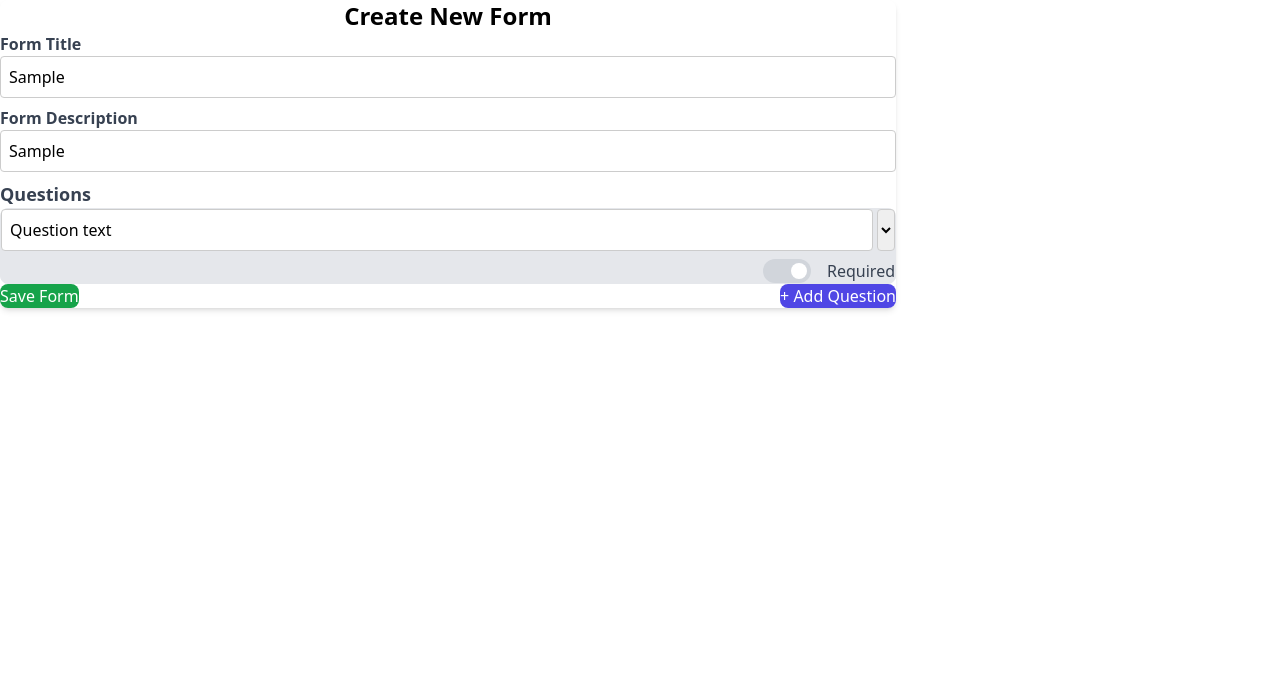
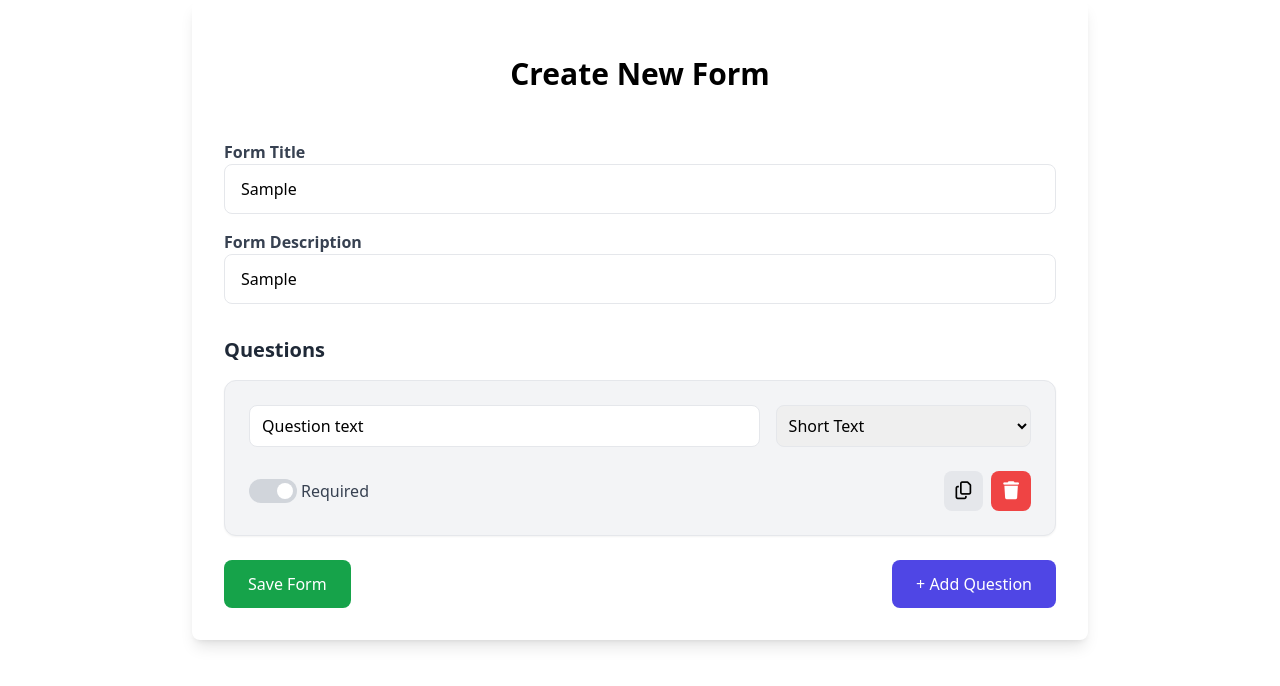
Before and after one commit to Rushabh2903/demo-create-form, an Angular app: page / in a window 1280 px wide. Both pictures are taken after typing "Sample", "Sample" into the empty fields and a click on the button "+ Add Question". Shown: the top 686 px of the page. Built offline with nearby package versions, Linux system fonts and the light colour scheme.

Commit message:
fixed design issues

```diff
--- a/src/app/app.component.css
+++ b/src/app/app.component.css
@@ -1,38 +1,8 @@
 /* src/app/app.component.css */
-* {
-  margin: 0;
-  padding: 0;
-}
+
 body {
   font-family: 'Arial', sans-serif;
   background-color: #9a3111;
   margin: 0;
   padding: 0;
 }
-
-  .button {
-    padding: 8px 16px;
-    border: 1px solid #9d3a3a;
-    background-color: #f0f0f0;
-    cursor: pointer;
-    border-radius: 4px;
-  }
-
-  .button:hover {
-    background-color: #e0e0e0;
-  }
-
-  input[type="text"],
-  textarea,
-  select {
-    padding: 8px;
-    border: 1px solid #ccc;
-    border-radius: 4px;
-    width: 100%;
-    box-sizing: border-box;
-    margin-bottom: 8px;
-  }
-
-  textarea {
-    resize: vertical;
-  }
--- a/src/app/app.component.html
+++ b/src/app/app.component.html
@@ -1,8 +1,8 @@
-<div class="max-w-4xl mx-auto bg-white rounded-lg shadow-md p-6">
+<!-- <div class="max-w-4xl mx-auto bg-white rounded-lg shadow-md p-6">
   <h2 class="font-bold text-2xl text-center mt-6 mb-16">Create New Form</h2>
   <form [formGroup]="formBuilder" (ngSubmit)="onSubmit()">
 
-    <!-- Form header -->
+    Form header
     <div>
       <label class="block text-gray-700 font-bold mb-2 mt-4">Form Title</label>
       <input type="text" formControlName="title"
@@ -13,25 +13,25 @@
         class="w-full px-3 py-2 border rounded-lg focus:outline-none focus:ring-2 focus:ring-indigo-600" />
     </div>
 
-    <!-- Question-builder -->
+    Question-builder
     <div class="mt-6">
       <div class="flex justify-between items-center mb-4">
         <h3 class="text-lg font-bold text-gray-700">Questions</h3>
       </div>
 
-      <!-- Questions list -->
+      Questions list
       <div formArrayName="questions"
         class="space-y-4">
 
-      <!-- Question -->
+      Question
       <div *ngFor="let question of questions.controls; let i = index" [formGroupName]="i"
         class="border p-4 rounded-lg bg-gray-200">
 
         <div class="flex gap-1">
-          <!-- Question text -->
+          Question text
           <input type="text" formControlName="questionText"
             class="w-2/3 px-3 py-2 border rounded-lg focus:outline-none focus:ring-2 focus:ring-indigo-600" />
-          <!-- Question type -->
+          Question type
           <select formControlName="type"
             class="flex-1 p-2 border rounded-lg">
             <option value="shortText">Short Text</option>
@@ -42,7 +42,7 @@
           </select>
         </div>
 
-        <!-- Options -->
+        Options
         <div *ngIf="(question.get('type')?.value !== 'shortText') && (question.get('type')?.value !== 'paragraph')"
           class="mt-4">
           <h4 class="font-semibold">Options</h4>
@@ -62,7 +62,7 @@
           </div>
         </div>
 
-        <!-- Question-actions -->
+        Question-actions
         <div class="p-4 flex justify-end items-center">
           <label class="mr-5 flex items-center justify-center cursor-pointer">
 
@@ -86,7 +86,7 @@
       </div>
     </div>
 
-    <!-- Form footer -->
+    Form footer
     <div class="my-4 flex justify-between">
       <button *ngIf="questions.length>=1" (click)="onSubmit()"
         class="text-white bg-green-600 px-4 py-2 rounded-lg hover:bg-green-700">
@@ -98,4 +98,115 @@
       </button>
     </div>
 
-</div>
+</div> -->
+
+<head>
+    <link rel="stylesheet" href="https://cdnjs.cloudflare.com/ajax/libs/font-awesome/6.5.1/css/all.min.css">
+</head>
+
+<div class="max-w-4xl mx-auto bg-white rounded-lg shadow-lg p-8">
+    <h2 class="font-bold text-3xl text-center mt-6 mb-12">Create New Form</h2>
+
+    <form [formGroup]="formBuilder" (ngSubmit)="onSubmit()">
+      <!-- Form header -->
+      <div class="space-y-4">
+        <div>
+          <label class="block text-gray-700 font-semibold">Form Title</label>
+          <input type="text" formControlName="title"
+            class="w-full px-4 py-3 border rounded-lg focus:outline-none focus:ring-2 focus:ring-indigo-500" />
+        </div>
+
+        <div>
+          <label class="block text-gray-700 font-semibold">Form Description</label>
+          <input type="text" formControlName="description"
+            class="w-full px-4 py-3 border rounded-lg focus:outline-none focus:ring-2 focus:ring-indigo-500" />
+        </div>
+      </div>
+
+      <!-- Questions Section -->
+      <div class="mt-8">
+        <h3 class="text-xl font-semibold text-gray-800 mb-4">Questions</h3>
+
+        <!-- Questions List -->
+        <div formArrayName="questions" class="space-y-6">
+          <div *ngFor="let question of questions.controls; let i = index" [formGroupName]="i"
+            class="p-6 border rounded-xl bg-gray-100 shadow-sm">
+
+            <!-- Question input -->
+            <div class="flex gap-4 items-center">
+              <input type="text" formControlName="questionText"
+                class="w-2/3 px-3 py-2 border rounded-lg focus:outline-none focus:ring-2 focus:ring-indigo-600"
+                placeholder="Enter question" />
+
+              <select formControlName="type"
+                class="w-1/3 p-2 border rounded-lg">
+                <option value="shortText">Short Text</option>
+                <option value="paragraph">Paragraph</option>
+                <option value="multipleChoice">Multiple Choice</option>
+                <option value="checkboxes">Checkboxes</option>
+                <option value="dropdown">Drop-down</option>
+              </select>
+            </div>
+
+            <!-- Options -->
+            <div *ngIf="question.get('type')?.value !== 'shortText' && question.get('type')?.value !== 'paragraph'" class="mt-4">
+              <h4 class="text-gray-700 font-semibold">Options</h4>
+              <div formArrayName="options" class="space-y-2 mt-2">
+                <div *ngFor="let option of getOptions(questions.at(i)).controls; let j = index" class="flex gap-2">
+                  <input type="text" [formControlName]="j" class="w-full px-3 py-2 border rounded-lg focus:ring-2 focus:ring-indigo-500" placeholder="Option">
+                  <button (click)="removeOption(i, j)" class="p-2 bg-red-500 text-white rounded-lg hover:bg-red-600">✖</button>
+                </div>
+                <button (click)="addOption(i)" type="button" class="mt-2 px-4 py-2 text-indigo-600 text-sm font-semibold hover:bg-gray-200 rounded-lg">
+                  + Add Option
+                </button>
+              </div>
+            </div>
+
+            <!-- Actions -->
+            <div class="flex justify-between items-center mt-6">
+                <label class="mr-5 flex items-center justify-center cursor-pointer">
+
+                    <input type="checkbox" formControlName="required" class="sr-only peer">
+                    <div class="relative w-12 h-6 bg-gray-300 rounded-full transition peer-checked:bg-indigo-600"></div>
+                    <div class="relative right-5 w-4 h-4 bg-white rounded-full transition-all duration-300 peer-checked:right-11"></div>
+                    <span class="-ml-3 text-base font-medium text-gray-700">Required</span>
+
+                  </label>
+
+
+
+
+
+              <div class="flex gap-2">
+                <button (click)="duplicateQuestion(i)" type="button"
+                  class="px-3 py-2 bg-gray-200 hover:bg-gray-300 rounded-lg">
+                  <i class="fa-regular fa-copy text-lg"></i>
+                  <!-- <i class="fa-regular fa-copy" style="font-size: 1.25rem;"></i> -->
+
+
+                </button>
+                <button (click)="removeQuestion(i)"
+                  class="px-3 py-2 bg-red-500 text-white hover:bg-red-600 rounded-lg">
+                  <i class="fa-solid fa-trash text-lg"></i>
+                </button>
+              </div>
+            </div>
+
+          </div>
+        </div>
+      </div>
+
+      <!-- Form Footer -->
+      <div class="mt-6 flex justify-between">
+        <button *ngIf="questions.length>=1" type="submit"
+          class="text-white bg-green-600 px-6 py-3 rounded-lg hover:bg-green-700">
+          Save Form
+        </button>
+        <button (click)="addQuestion()" type="button"
+          class="bg-indigo-600 text-white px-6 py-3 rounded-lg hover:bg-indigo-700">
+          + Add Question
+        </button>
+      </div>
+
+    </form>
+  </div>
```
Also changed, not shown: src/app/app.component.ts (line endings or trailing spaces).
